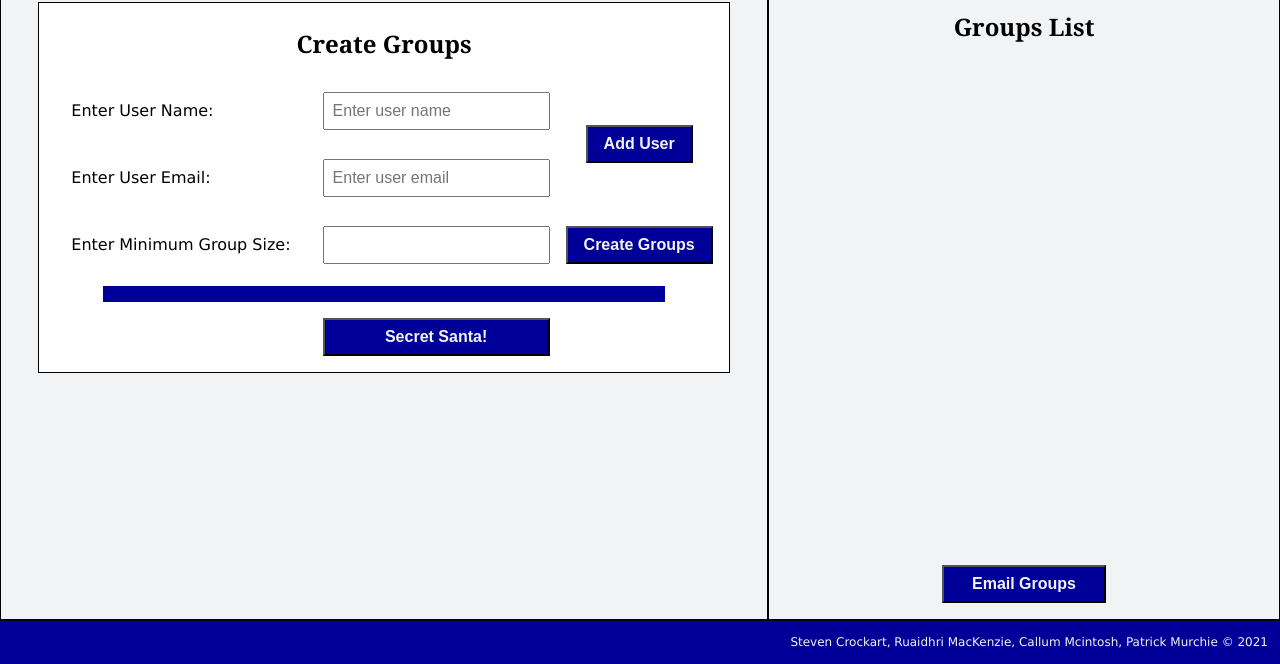
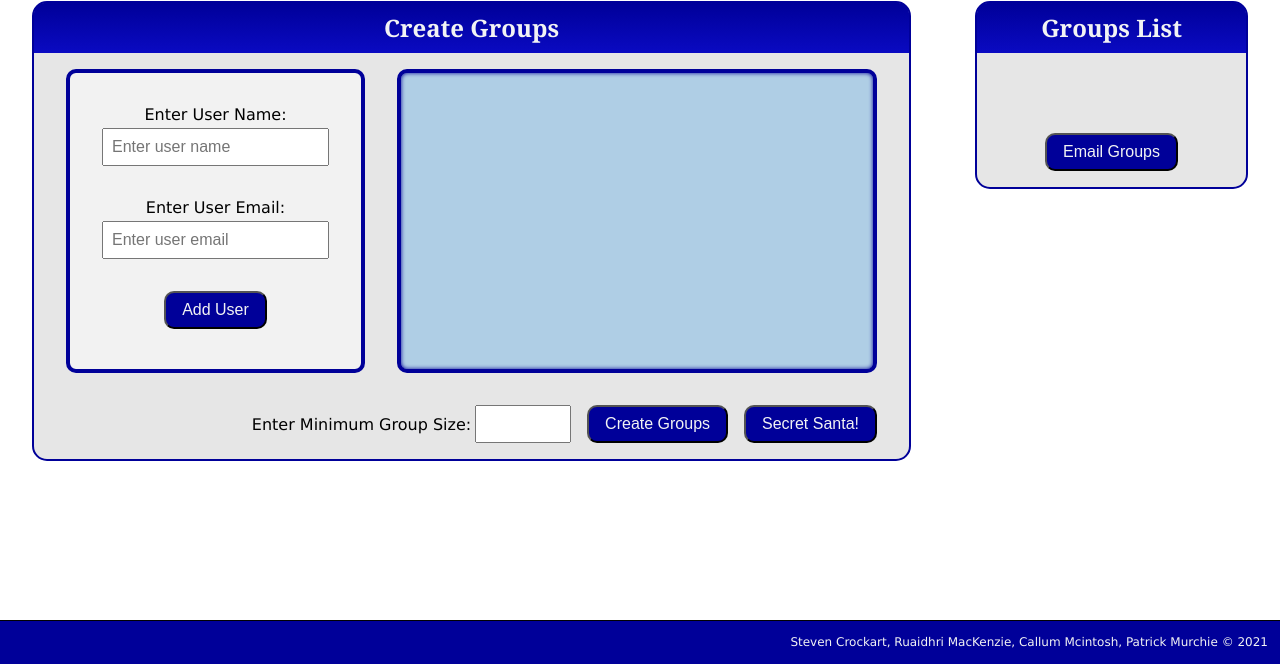
Before and after one commit to RGU-Grouper/Grouper-App, a website with bundled scripts: page client/index.html in a window 1280 px wide. Shown: the part 136-800 px from the top of the page. Built offline with nearby package versions, Linux system fonts and the light colour scheme.

Commit message:
Updated styling

```diff
--- a/client/index.html
+++ b/client/index.html
@@ -21,24 +21,30 @@
 				<form class="users__form">
 					<h2 class="users__title">Create Groups</h2>
 
-					<label class="users__name-label" for="add-user-name">Enter User Name:</label>
-					<input class="users__name-input" id="add-user-name" type="text" placeholder="Enter user name" />
-					<label class="users__email-label" for="add-user-email">Enter User Email:</label>
-					<input class="users__email-input" id="add-user-email" type="email" placeholder="Enter user email" />
-					<button class="users__add-user">Add User</button>
+					<div class="add-user">
+						<label class="add-user__name-label" for="add-user-name">Enter User Name:</label>
+						<input class="add-user__name-input" id="add-user-name" type="text" placeholder="Enter user name" />
+						<label class="add-user__email-label" for="add-user-email">Enter User Email:</label>
+						<input class="add-user__email-input" id="add-user-email" type="email" placeholder="Enter user email" />
+						<button class="add-user__submit">Add User</button>
+					</div>
 
-					<label class="users__min-size-label" for="min-size">Enter Minimum Group Size:</label>
-					<input class="users__min-size-input" id="min-size" type="number" />
-					<button class="users__create-groups">Create Groups</button>
-					<ul class="users__list"></ul>
+					<ul class="user-list"></ul>
 
-					<button class="users__secret-santa">Secret Santa!</button>
+					<div class="create-groups">
+						<label class="create-groups__min-size-label" for="min-size">Enter Minimum Group Size:</label>
+						<input class="create-groups__min-size-input" id="min-size" type="number" />
+						<button class="create-groups__submit">Create Groups</button>
+						<button class="create-groups__secret-santa">Secret Santa!</button>
+					</div>
 				</form>
 			</section>
 			<section class="groups">
-				<h2 class="groups__title">Groups List</h2>
-				<div class="groups__list"></div>
-				<button class="groups__email">Email Groups</button>
+				<div class="groups__container">
+					<h2 class="groups__title">Groups List</h2>
+					<div class="groups__list"></div>
+					<button class="groups__email">Email Groups</button>
+				</div>
 			</section>
 
 			<div class="popup"></div>
@@ -50,7 +56,9 @@
 
 		<template id="user-template">
 			<li class="user">
+				<img class="user__name-icon" src="img/icon-user.png" />
 				<p class="user__name">Name</p>
+				<img class="user__email-icon" src="img/icon-email.png" />
 				<p class="user__email">Email</p>
 				<p class="user__remove">X</p>
 			</li>
--- a/client/scss/_colours.scss
+++ b/client/scss/_colours.scss
@@ -2,7 +2,9 @@ $light: #f2f3f4;
 $dark: #010102;
 
 $brand1: #000099;
+$brand1-light: rgb(10, 10, 194);
 $brand2: #6fb3e4;
+$brand2-trans: #6fb3e477;
 
 $highlight: #ff8000;
 $success: #00ff00;
--- a/client/scss/_components.scss
+++ b/client/scss/_components.scss
@@ -1,14 +1,4 @@
 @use 'colours';
-
-@mixin section {
-  border: 1px solid colours.$dark;
-  background-color: colours.$light;
-  padding: 1em;
-}
-
-@mixin label {
-  padding: 1em;
-}
 
 @mixin input {
 	font-size: 1rem;
@@ -21,7 +11,9 @@
 	color: colours.$light;
 	font-size: 1rem;
 	padding: 0.5em 1em;
-  font-weight: 900;
+	border-radius: 10px;
+	width: max-content;
+	transition: background-color 250ms;
 
 	&:focus,
 	&:hover {
--- a/client/scss/style.scss
+++ b/client/scss/style.scss
@@ -47,105 +47,104 @@ body {
 
 .main {
 	display: grid;
-	grid-template-columns: 3fr 2fr;
+	grid-template-columns: auto 1fr;
 }
 
 .users {
-	@include components.section;
+	padding: 1em;
 
 	&__form {
 		display: grid;
 		grid-template-areas:
-			"title				title				title"
-			"name-label		name-input	add-user"
-			"email-label	email-input	add-user"
-			"size-label		size-input	submit"
-			"user-list		user-list		user-list"
-			".						santa				.";
+			"title					title"
+			"add-user				user-list"
+			"create-groups	create-groups";
 		justify-content: center;
-		align-items: center;
-		gap: 1em;
-		background-color: white;
-		border: 1px solid black;
-		width: max-content;
-		margin: 0 auto;
-		padding: 1em;
+		margin: 0 1em;
+		border: 2px solid colours.$brand1;
+		border-radius: 15px;
+		background-color: #e6e6e6;
 	}
 
 	&__title {
 		@include text.title(colours.$dark);
 		grid-area: title;
 		text-align: center;
+		background-color: colours.$brand1;
+		background-image: linear-gradient(colours.$brand1, colours.$brand1-light);
+		color: colours.$light;
+		border-radius: 10px 10px 0 0;
+	}
+}
+
+.add-user {
+	grid-area: add-user;
+	width: max-content;
+	margin: 1em;
+	margin-left: 2em;
+	padding: 2em;
+	display: flex;
+	flex-direction: column;
+	align-items: center;
+	border: 4px solid colours.$brand1;
+	border-radius: 10px;
+	background-color: #f2f2f2;
+
+	&__name-input,
+	&__email-input {
+		@include components.input;
+		margin: 0.25em 0 2em;
 	}
 
-	&__name-label {
-		@include components.label;
-		grid-area: name-label;
-	}
-
-	&__name-input {
-		@include components.input;
-		grid-area: name-input;
-	}
-
-	&__email-label {
-		@include components.label;
-		grid-area: email-label;
-	}
-
-	&__email-input {
-		@include components.input;
-		grid-area: email-input;
-	}
-
-	&__add-user {
-		@include components.button;
-		grid-area: add-user;
-		width: max-content;
-		margin: auto;
-	}
-
-	&__min-size-label {
-		@include components.label;
-		grid-area: size-label;
-	}
-
-	&__min-size-input {
-		@include components.input;
-		grid-area: size-input;
-		text-align: center;
-	}
-
-	&__create-groups {
-		@include components.button;
-		grid-area: submit;
-		margin: auto;
-	}
-
-	&__list {
-		grid-area: user-list;
-		display: flex;
-		flex-direction: column;
-		background-color: colours.$brand1;
-		padding: 0.5em;
-		margin: 0 3em;
-	}
-
-	&__secret-santa {
-		grid-area: santa;
+	&__submit {
 		@include components.button;
 	}
 }
 
+.user-list {
+	grid-area: user-list;
+	min-width: 30em;
+	height: 19em;
+	overflow-y: scroll;
+	padding: 0.5em;
+	margin: 1em;
+	margin-right: 2em;
+	background-color: colours.$brand2-trans;
+	border: 4px solid colours.$brand1;
+	box-shadow: inset 0 0 4px colours.$brand1;
+	border-radius: 10px;
+	display: flex;
+	flex-direction: column;
+}
+
 .user {
-	display: flex;
-	justify-content: space-between;
+	display: grid;
+	grid-template-columns: auto 6em auto 1fr auto;
+	align-items: center;
 	margin: 0.25em;
-	padding: 0.25em;
-	background-color: #bbb;
+	padding: 0.5em 1em;
+	background-color: colours.$brand1;
+	color: colours.$light;
+	border-radius: 10px;
+
+	&__name-icon {
+		width: 16px;
+		height: auto;
+	}
+
+	&__email-icon {
+		width: 16px;
+		height: auto;
+		margin-left: 0.5em;
+	}
 
 	&__name {
-		font-size: 1rem;
+		margin-left: 0.5em;
+	}
+
+	&__email {
+		font-size: 0.75rem;
+		margin-left: 0.5em;
 	}
 
 	&__remove {
@@ -155,18 +154,61 @@ body {
 	}
 }
 
+.create-groups {
+	grid-area: create-groups;
+	margin: 0 2em;
+	display: flex;
+	justify-content: flex-end;
+	align-items: center;
+
+	&__min-size-label {
+		text-align: right;
+	}
+
+	&__min-size-input {
+		@include components.input;
+		text-align: center;
+		width: 6em;
+		margin-left: 0.25em;
+	}
+
+	&__submit {
+		@include components.button;
+		margin: 1em;
+		margin-right: 0;
+	}
+
+	&__secret-santa {
+		@include components.button;
+		margin: 1em;
+		margin-right: 0;
+	}
+}
+
 .groups {
-	@include components.section;
-	display: grid;
-	grid-template-rows: auto 1fr auto;
-	justify-content: center;
+	padding: 1em;
+
+	&__container {
+		display: grid;
+		grid-template-rows: auto 1fr auto;
+		margin: 0 1em;
+		border: 2px solid colours.$brand1;
+		border-radius: 15px;
+		background-color: #e6e6e6;
+	}
 
 	&__title {
 		@include text.title(colours.$dark);
-		margin-bottom: 2em;
+		text-align: center;
+		background-color: colours.$brand1;
+		background-image: linear-gradient(colours.$brand1, colours.$brand1-light);
+		color: colours.$light;
+		border-radius: 10px 10px 0 0;
 	}
 
 	&__list {
+		margin: 2em 0;
+		justify-self: center;
 		display: flex;
 		flex-wrap: wrap;
 		justify-content: center;
@@ -177,13 +219,20 @@ body {
 		list-style-type: none;
 		margin: 1em;
 		padding: 1em;
-		background-color: #bbb;
+		background-color: colours.$brand2-trans;
+		border: 4px solid colours.$brand1;
 		border-radius: 10px;
 		text-align: center;
+
+		&-title {
+			margin-bottom: 0.25em;
+		}
 	}
 
 	&__email {
 		@include components.button;
+		justify-self: center;
+		margin: 1em;
 	}
 }
 
--- a/client/src/grouper.js
+++ b/client/src/grouper.js
@@ -82,9 +82,14 @@ class Grouper {
 
 	// Send an email to each user with their group number, returns integer error codes, 0 for success
 	async emailGroups() {
+		if (!this.groups || this.groups.length === 0) {
+			console.log("You must create groups from the user list before emailing.");
+			return 1;
+		}
+
 		if (this.currentGroupsEmailed) {
 			console.log("Current groups have already been emailed.");
-			return 1;
+			return 2;
 		}
 
 		let res = await fetch("/group", {
@@ -95,7 +100,7 @@ class Grouper {
 
 		if (res.status !== 200) {
 			console.log("Failed to email users.");
-			return 2;
+			return 3;
 		}
 
 		console.log("Users emailed successfully.");
@@ -133,14 +138,18 @@ export default class GrouperUI extends Grouper {
 		super();
 
 		this.$userTemplate = document.getElementById("user-template");
-		this.$userList = document.querySelector(".users__list");
-		this.$usersNameInput = document.querySelector(".users__name-input");
-		this.$usersEmailInput = document.querySelector(".users__email-input");
+		this.$userList = document.querySelector(".user-list");
 		this.$usersForm = document.querySelector(".users__form");
-		this.$usersAddUser = document.querySelector(".users__add-user");
-		this.$usersCreateGroups = document.querySelector(".users__create-groups");
-		this.$usersMinSizeInput = document.querySelector(".users__min-size-input");
-		this.$usersSecretSanta = document.querySelector(".users__secret-santa");
+
+		this.$usersNameInput = document.querySelector(".add-user__name-input");
+		this.$usersEmailInput = document.querySelector(".add-user__email-input");
+		this.$usersAddUser = document.querySelector(".add-user__submit");
+
+		this.$usersMinSizeInput = document.querySelector(".create-groups__min-size-input");
+		this.$usersCreateGroups = document.querySelector(".create-groups__submit");
+
+		this.$usersSecretSanta = document.querySelector(".create-groups__secret-santa");
+
 		this.$groupsList = document.querySelector(".groups__list");
 		this.$groupsEmail = document.querySelector(".groups__email");
 		this.$popup = document.querySelector(".popup");
@@ -207,6 +216,11 @@ export default class GrouperUI extends Grouper {
 	// Assign users to groups
 	createGroups() {
 		const minSize = this.$usersMinSizeInput.value;
+		if (!minSize) {
+			this.showPopup("Please enter a minimum group size.");
+			return;
+		}
+
 		super.createGroups(minSize);
 
 		this.clearGroupList();
@@ -230,8 +244,10 @@ export default class GrouperUI extends Grouper {
 		const error = await super.emailGroups();
 		if (error) {
 			if (error === 1) {
+				this.showPopup("You must create groups from the user list before emailing.");
+			} else if (error === 2) {
 				this.showPopup("Current groups have already been emailed.");
-			} else {
+			} else if (error === 3) {
 				this.showPopup("Failed to email users.");
 			}
 			return;
@@ -263,6 +279,7 @@ export default class GrouperUI extends Grouper {
 
 		// Create and add group title
 		const $groupTitleElement = document.createElement("h3");
+		$groupTitleElement.classList.add("groups__group-title");
 		$groupTitleElement.textContent = `Group ${groupIndex}`;
 		$groupElement.appendChild($groupTitleElement);
 
--- a/server/controllers.js
+++ b/server/controllers.js
@@ -8,8 +8,8 @@ const emailGroups = (req, res) => {
 			group.forEach((user) => {
 				// Email user with group number
 				const subject = "You have been put into a Grouper group!";
-				const text = `Hi ${user.getName()}! You are now a part of group ${index + 1}!`;
-				email.sendMail(user.getEmail(), subject, text);
+				const text = `Hi ${user.name}! You are now a part of group ${index + 1}!`;
+				email.sendMail(user.email, subject, text);
 			});
 		});
 
@@ -34,8 +34,8 @@ const secretSanta = (req, res) => {
 			}
 
 			const subject = "You have been entered into Secret Santa!";
-			const text = `Hi ${giftGiver.getName()}! You have drawn ${giftReceiver.getName()} in Secret Santa, please get them a nice gift!`;
-			email.sendMail(giftGiver.getEmail(), subject, text);
+			const text = `Hi ${giftGiver.name}! You have drawn ${giftReceiver.name} in Secret Santa, please get them a nice gift!`;
+			email.sendMail(giftGiver.email, subject, text);
 		}
 
 		res.sendStatus(200);
```
Also changed, not shown: client/css/style.css, client/img/icon-email.png (added), client/img/icon-user.png (added), 1 other file. Lines whose indentation alone changed are shown as unchanged.
